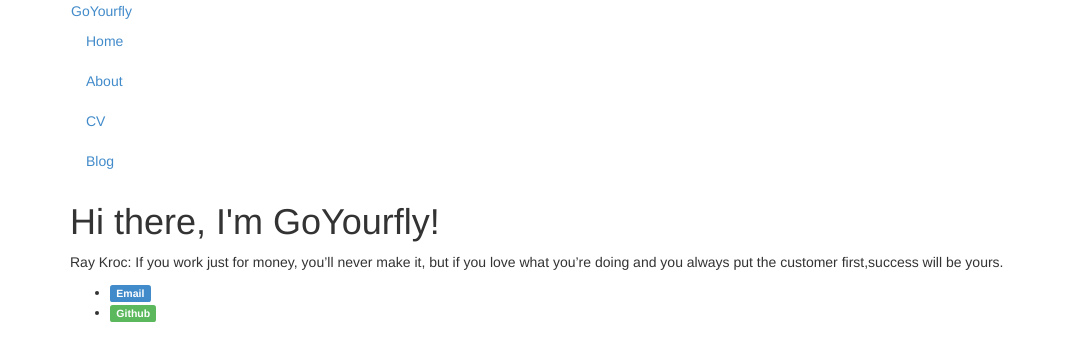
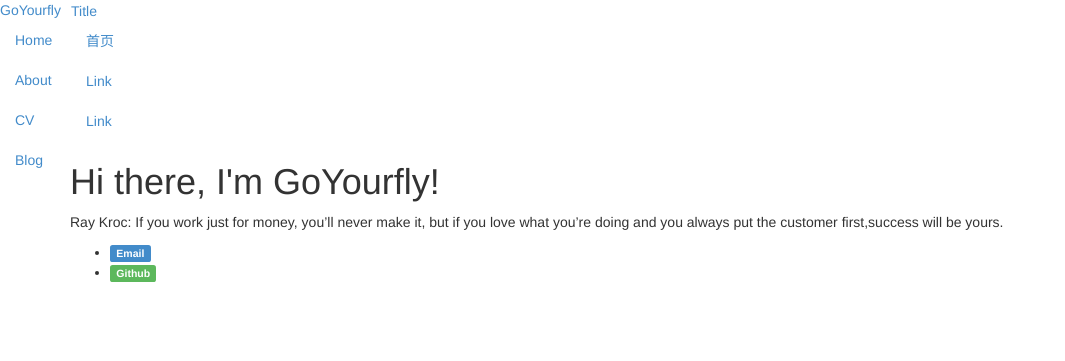
Before and after one commit to goyourfly/goyourfly.github.io, a Jekyll site: the page built from index.html, in a window 1280 px wide. Shown: the top 361 px of the page, without its empty margins (0-1065 px from the left). Built offline with Jekyll 4.4.1, drawn with Linux system fonts in a browser that asks for light colours.

Commit message:
Update default.html

```diff
--- a/_layouts/default.html
+++ b/_layouts/default.html
@@ -14,6 +14,16 @@
 		<body>
 		<div class="container">
 			<div class="navbar">
+  <div class="navbar-inner">
+    <a class="brand" href="#">Title</a>
+    <ul class="nav">
+      <li class="active"><a href="#">首页</a></li>
+      <li><a href="#">Link</a></li>
+      <li><a href="#">Link</a></li>
+    </ul>
+  </div>
+</div>
+	   		<div class="navbar navbar-fixed-top">
 				<div class="navbar-inner">
 					<a class="brand" href="#">GoYourfly</a>
 					<ul class="nav">
```
Lines whose indentation alone changed are shown as unchanged.
